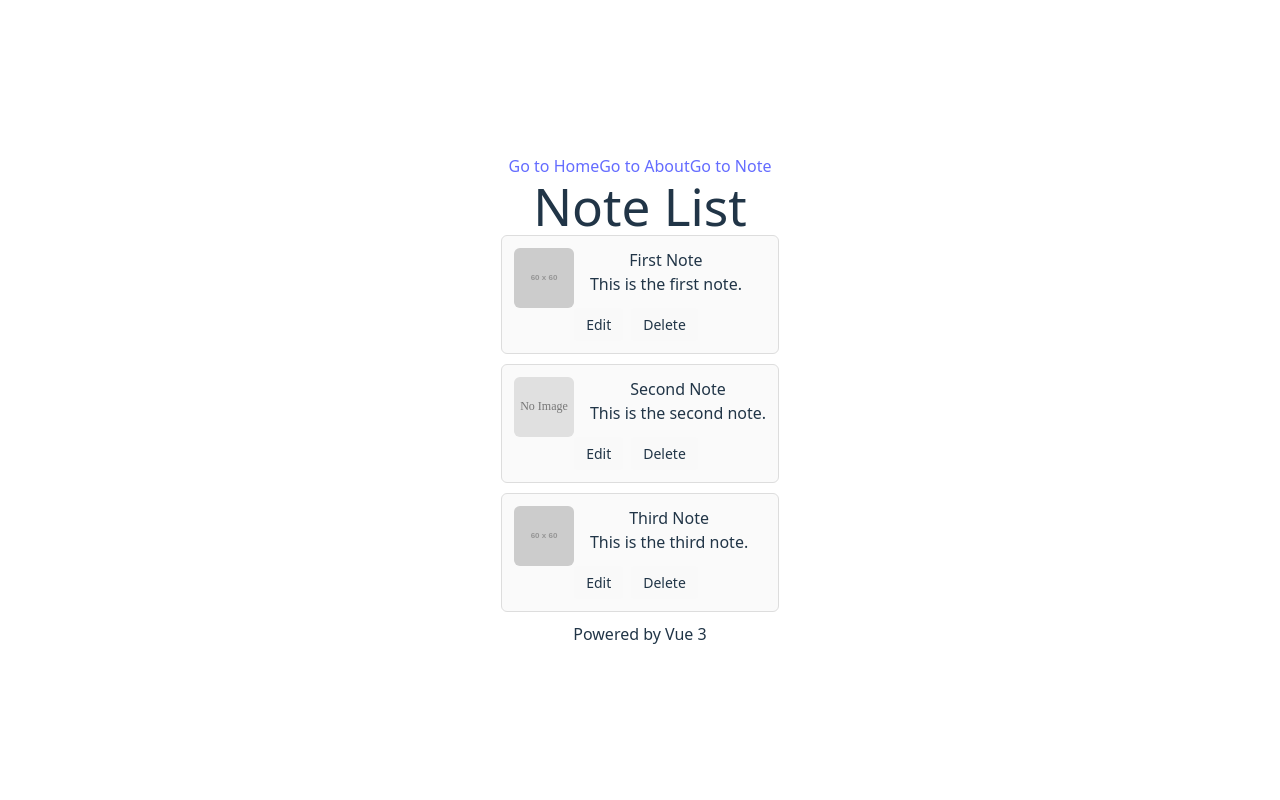
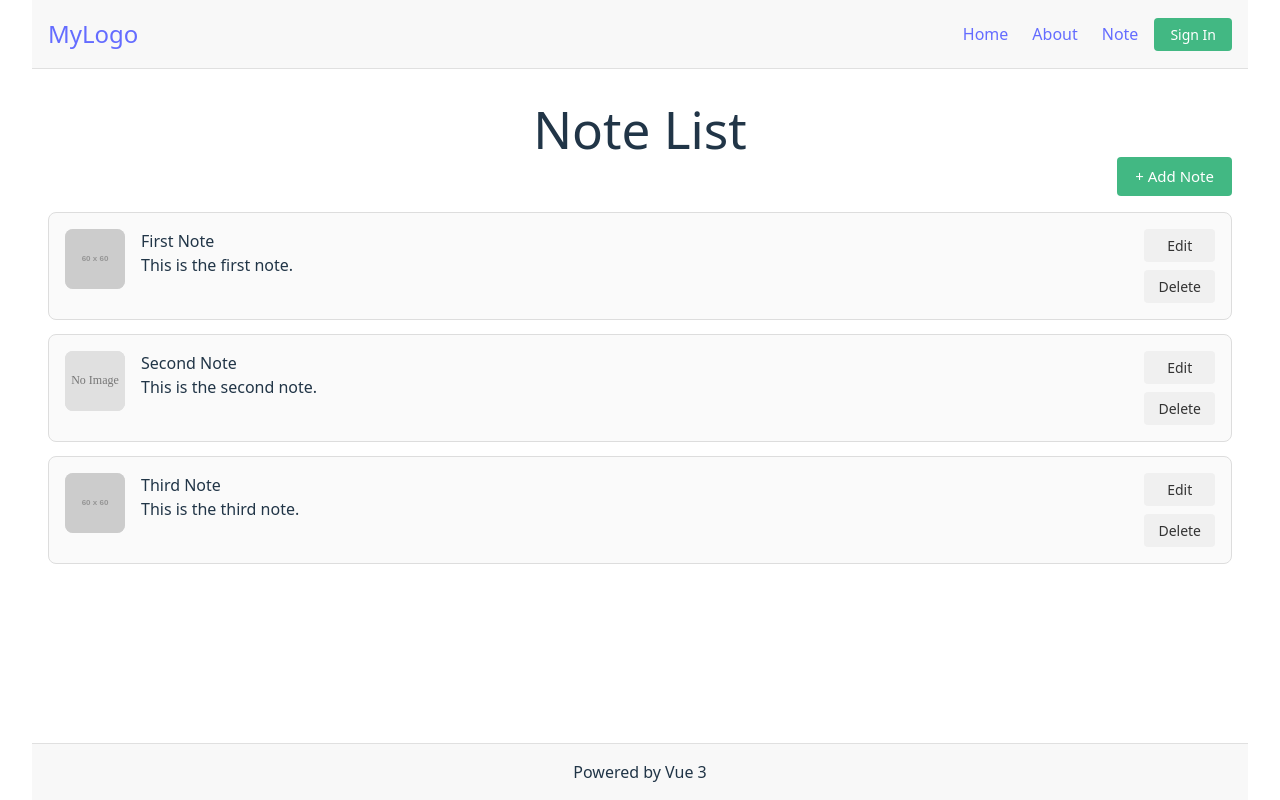
Before and after one commit to plug-pathomgphong/simple-note-frontend, a Vue app: page /note in a window 1280 px wide. Built offline with nearby package versions, Linux system fonts and the light colour scheme.

Commit message:
feat: redesign the main layout

```diff
--- a/src/App.vue
+++ b/src/App.vue
@@ -1,38 +1,9 @@
 <script setup lang="ts">
+import Layout from './components/Layout.vue'
 </script>
 
 <template>
-  <div>
-    <header>
-      <nav>
-        <RouterLink to="/">Go to Home</RouterLink>
-        <RouterLink to="/about">Go to About</RouterLink>
-        <RouterLink to="/note">Go to Note</RouterLink>
-      </nav>
-    </header>
-
-    <main>
-      <RouterView />
-    </main>
-    <footer>
-      <p>Powered by Vue 3</p>
-    </footer>
-  </div>
+  <Layout>
+    <RouterView />
+  </Layout>
 </template>
-
-<style scoped>
-.logo {
-  height: 6em;
-  padding: 1.5em;
-  will-change: filter;
-  transition: filter 300ms;
-}
-
-.logo:hover {
-  filter: drop-shadow(0 0 2em #646cffaa);
-}
-
-.logo.vue:hover {
-  filter: drop-shadow(0 0 2em #42b883aa);
-}
-</style>
--- /dev/null
+++ b/src/components/Layout.vue
@@ -0,0 +1,97 @@
+<template>
+  <div class="layout">
+    <header class="header">
+      <nav class="nav-bar">
+        <div class="logo">
+          <RouterLink to="/">MyLogo</RouterLink>
+        </div>
+        <div class="nav-actions">
+          <div class="nav-links">
+            <RouterLink to="/">Home</RouterLink>
+            <RouterLink to="/about">About</RouterLink>
+            <RouterLink to="/note">Note</RouterLink>
+          </div>
+          <div class="sign-in">
+            <button class="sign-in-btn">Sign In</button>
+          </div>
+        </div>
+      </nav>
+    </header>
+    <main class="main-content">
+      <div class="container">
+        <slot />
+      </div>
+    </main>
+    <footer class="footer">
+      <p>Powered by Vue 3</p>
+    </footer>
+  </div>
+</template>
+
+<script setup lang="ts"></script>
+
+<style scoped>
+.layout {
+  display: flex;
+  flex-direction: column;
+  min-height: 100vh;
+}
+.header {
+  background: #f8f8f8;
+  padding: 1rem 0;
+  border-bottom: 1px solid #e0e0e0;
+}
+.nav-bar {
+  display: flex;
+  align-items: center;
+  justify-content: space-between;
+  max-width: 1280px;
+  margin: 0 auto;
+  padding: 0 1rem;
+}
+.logo {
+  font-weight: bold;
+  font-size: 1.5rem;
+}
+.nav-actions {
+  display: flex;
+  align-items: center;
+}
+.nav-links {
+  display: flex;
+  gap: 1.5rem;
+}
+.sign-in {
+  margin-left: 1rem;
+}
+.sign-in-btn {
+  padding: 6px 16px;
+  font-size: 14px;
+  border: none;
+  border-radius: 4px;
+  background: #42b883;
+  color: #fff;
+  cursor: pointer;
+  transition: background 0.2s;
+}
+.sign-in-btn:hover {
+  background: #369870;
+}
+.main-content {
+  flex: 1 0 auto;
+  background: #fff;
+  padding: 2rem 0;
+}
+.container {
+  width: 100%;
+  max-width: 1280px;
+  margin: 0 auto;
+  padding: 0 1rem;
+}
+.footer {
+  background: #f8f8f8;
+  padding: 1rem;
+  border-top: 1px solid #e0e0e0;
+  text-align: center;
+}
+</style>
--- a/src/components/NoteView.vue
+++ b/src/components/NoteView.vue
@@ -1,5 +1,8 @@
 <template>
   <h1>Note List</h1>
+  <div class="note-list-header">
+    <button class="add-note-btn" @click="addNote">+ Add Note</button>
+  </div>
   <ul>
     <li v-for="note in notes" :key="note.id" class="note-item">
       <div class="note-content">
@@ -8,13 +11,15 @@
           alt="Note Image"
           class="note-image"
         />
-        <div>
+        <div class="note-text">
           <h3>{{ note.title }}</h3>
           <p>{{ note.content }}</p>
         </div>
       </div>
-      <button @click="editNote(note.id)">Edit</button>
-      <button @click="deleteNote(note.id)">Delete</button>
+      <div class="note-actions">
+        <button @click="editNote(note.id)">Edit</button>
+        <button @click="deleteNote(note.id)">Delete</button>
+      </div>
     </li>
   </ul>
 </template>
@@ -27,7 +32,7 @@
 const notes = ref([
   { id: 1, title: 'First Note', content: 'This is the first note.', image: 'https://via.placeholder.com/60' },
   { id: 2, title: 'Second Note', content: 'This is the second note.' }, // No image
-  { id: 3, title: 'Third Note', content: 'This is the third note.', image: 'https://via.placeholder.com/60' }
+  { id: 3, title: 'Third Note', content: 'This is the third note.', image: 'https://via.placeholder.com/60' },
 ]);
 
 function editNote(noteId: number) {
@@ -37,36 +42,110 @@ function editNote(noteId: number) {
 function deleteNote(noteId: number) {
   notes.value = notes.value.filter(note => note.id !== noteId);
 }
+
+function addNote() {
+  alert('Add Note clicked!');
+}
 </script>
 
 <style scoped>
 .note-item {
+  display: flex;
+  align-items: flex-start;
+  justify-content: space-between;
   border: 1px solid #ddd;
-  border-radius: 6px;
-  padding: 12px;
-  margin-bottom: 10px;
+  border-radius: 8px;
+  padding: 16px;
+  margin-bottom: 14px;
   background: #fafafa;
+  gap: 16px;
+  transition: box-shadow 0.2s;
+}
+.note-item:hover {
+  box-shadow: 0 2px 8px rgba(60,60,60,0.06);
 }
 .note-content {
   display: flex;
   align-items: flex-start;
+  flex: 1 1 0;
+  gap: 16px;
+  text-align: left;
 }
 .note-image {
   width: 60px;
   height: 60px;
   object-fit: cover;
-  border-radius: 6px;
-  margin-right: 16px;
+  border-radius: 8px;
+  background: #e0e0e0;
+  flex-shrink: 0;
 }
-button {
-  margin-right: 8px;
-  padding: 6px 12px;
+.note-text {
+  display: flex;
+  flex-direction: column;
+  justify-content: center;
+}
+.note-actions {
+  display: flex;
+  flex-direction: column;
+  gap: 8px;
+  margin-left: 16px;
+}
+.note-actions button {
+  margin-right: 0;
+  margin-bottom: 0;
+  padding: 6px 14px;
   font-size: 14px;
   border: none;
   border-radius: 4px;
   cursor: pointer;
+  background: #f0f0f0;
+  color: #333;
+  transition: background 0.2s;
 }
-button:hover {
-  background-color: #f0f0f0;
+.note-actions button:hover {
+  background: #e0e0e0;
+}
+@media (max-width: 600px) {
+  .note-item {
+    flex-direction: column;
+    align-items: stretch;
+    padding: 12px;
+    gap: 10px;
+  }
+  .note-content {
+    flex-direction: column;
+    align-items: stretch;
+    gap: 10px;
+  }
+  .note-image {
+    width: 100%;
+    height: 180px;
+    margin-bottom: 8px;
+  }
+  .note-actions {
+    flex-direction: row;
+    gap: 10px;
+    margin-left: 0;
+    margin-top: 8px;
+    justify-content: flex-end;
+  }
+}
+.note-list-header {
+  display: flex;
+  justify-content: flex-end;
+  margin-bottom: 1rem;
+}
+.add-note-btn {
+  padding: 8px 18px;
+  font-size: 15px;
+  border: none;
+  border-radius: 4px;
+  background: #42b883;
+  color: #fff;
+  cursor: pointer;
+  transition: background 0.2s;
+}
+.add-note-btn:hover {
+  background: #369870;
 }
 </style>
--- a/src/style.css
+++ b/src/style.css
@@ -60,9 +60,10 @@ button:focus-visible {
 }
 
 #app {
+  width: 100%;
   max-width: 1280px;
   margin: 0 auto;
-  padding: 2rem;
+  padding:0 2rem;
   text-align: center;
 }
 
```
